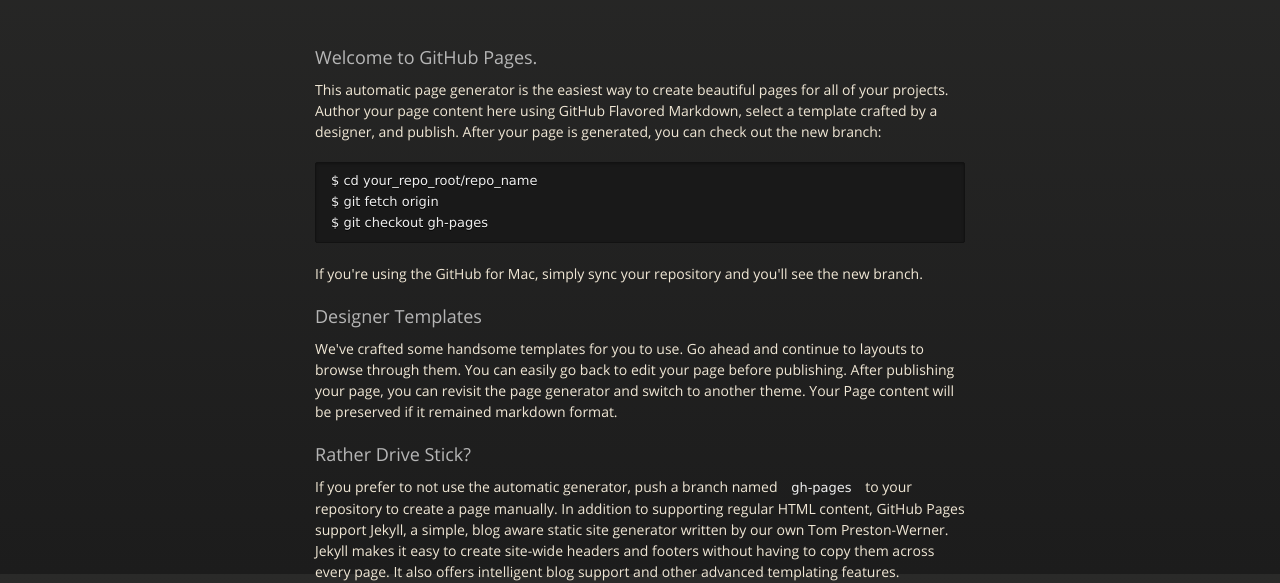
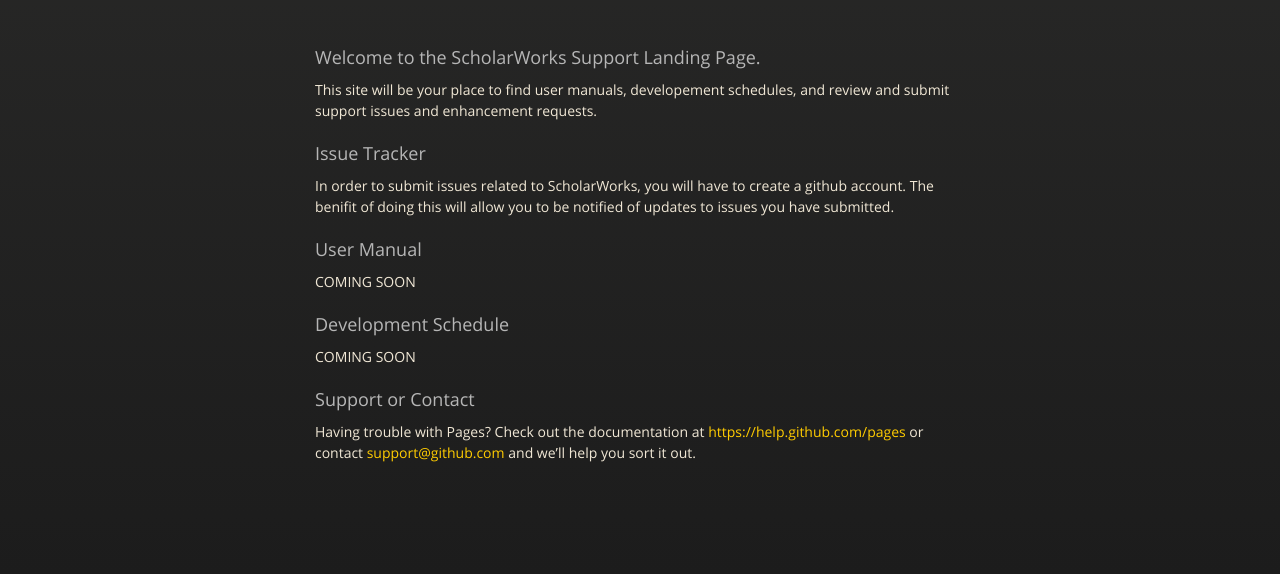
Before and after one commit to CSU-Digital-Repositories/ScholarWorks, a plain HTML site: page index.html in a window 1280 px wide. Shown: the part 226-809 px from the top of the page. Drawn offline with nearby package versions, Linux system fonts and the light colour scheme.

Commit message:
First revision to index.html

```diff
--- a/index.html
+++ b/index.html
@@ -39,31 +39,24 @@
         </div>
 
         <h3>
-<a id="welcome-to-github-pages" class="anchor" href="#welcome-to-github-pages" aria-hidden="true"><span class="octicon octicon-link"></span></a>Welcome to GitHub Pages.</h3>
+<a id="welcome-to-github-pages" class="anchor" href="#welcome-to-github-pages" aria-hidden="true"><span class="octicon octicon-link"></span></a>Welcome to the ScholarWorks Support Landing Page.</h3>
 
-<p>This automatic page generator is the easiest way to create beautiful pages for all of your projects. Author your page content here using GitHub Flavored Markdown, select a template crafted by a designer, and publish. After your page is generated, you can check out the new branch:</p>
-
-<pre><code>$ cd your_repo_root/repo_name
-$ git fetch origin
-$ git checkout gh-pages
-</code></pre>
-
-<p>If you're using the GitHub for Mac, simply sync your repository and you'll see the new branch.</p>
+<p>This site will be your place to find user manuals, developement schedules, and review and submit support issues and enhancement requests.</p>
 
 <h3>
-<a id="designer-templates" class="anchor" href="#designer-templates" aria-hidden="true"><span class="octicon octicon-link"></span></a>Designer Templates</h3>
+<a id="designer-templates" class="anchor" href="#designer-templates" aria-hidden="true"><span class="octicon octicon-link"></span></a>Issue Tracker</h3>
 
-<p>We've crafted some handsome templates for you to use. Go ahead and continue to layouts to browse through them. You can easily go back to edit your page before publishing. After publishing your page, you can revisit the page generator and switch to another theme. Your Page content will be preserved if it remained markdown format.</p>
+<p>In order to submit issues related to ScholarWorks, you will have to create a github account. The benifit of doing this will allow you to be notified of updates to issues you have submitted.</p>
 
 <h3>
-<a id="rather-drive-stick" class="anchor" href="#rather-drive-stick" aria-hidden="true"><span class="octicon octicon-link"></span></a>Rather Drive Stick?</h3>
+<a id="rather-drive-stick" class="anchor" href="#rather-drive-stick" aria-hidden="true"><span class="octicon octicon-link"></span></a>User Manual</h3>
 
-<p>If you prefer to not use the automatic generator, push a branch named <code>gh-pages</code> to your repository to create a page manually. In addition to supporting regular HTML content, GitHub Pages support Jekyll, a simple, blog aware static site generator written by our own Tom Preston-Werner. Jekyll makes it easy to create site-wide headers and footers without having to copy them across every page. It also offers intelligent blog support and other advanced templating features.</p>
+<p>COMING SOON</p>
 
 <h3>
-<a id="authors-and-contributors" class="anchor" href="#authors-and-contributors" aria-hidden="true"><span class="octicon octicon-link"></span></a>Authors and Contributors</h3>
+<a id="authors-and-contributors" class="anchor" href="#authors-and-contributors" aria-hidden="true"><span class="octicon octicon-link"></span></a>Development Schedule</h3>
 
-<p>You can <a href="https://github.com/blog/821" class="user-mention">@mention</a> a GitHub username to generate a link to their profile. The resulting <code>&lt;a&gt;</code> element will link to the contributor's GitHub Profile. For example: In 2007, Chris Wanstrath (<a href="https://github.com/defunkt" class="user-mention">@defunkt</a>), PJ Hyett (<a href="https://github.com/pjhyett" class="user-mention">@pjhyett</a>), and Tom Preston-Werner (<a href="https://github.com/mojombo" class="user-mention">@mojombo</a>) founded GitHub.</p>
+<p>COMING SOON</p>
 
 <h3>
 <a id="support-or-contact" class="anchor" href="#support-or-contact" aria-hidden="true"><span class="octicon octicon-link"></span></a>Support or Contact</h3>
```
